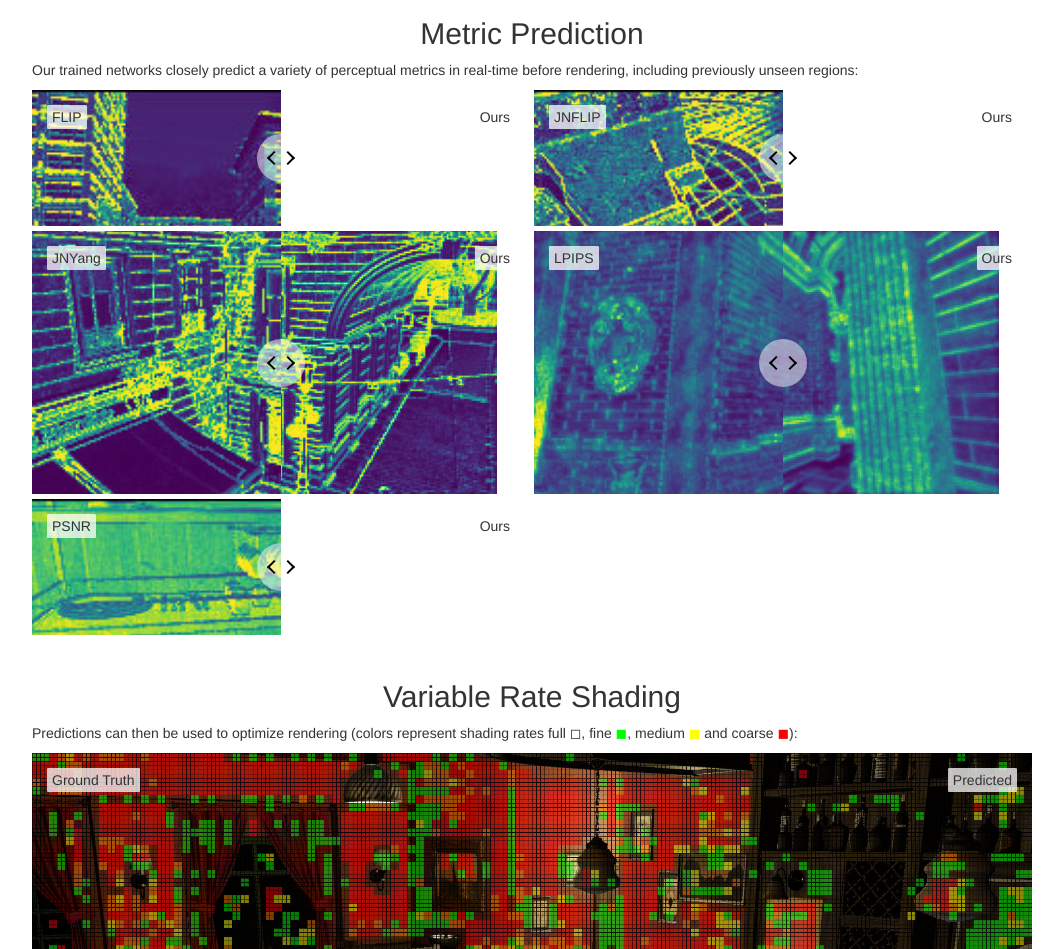
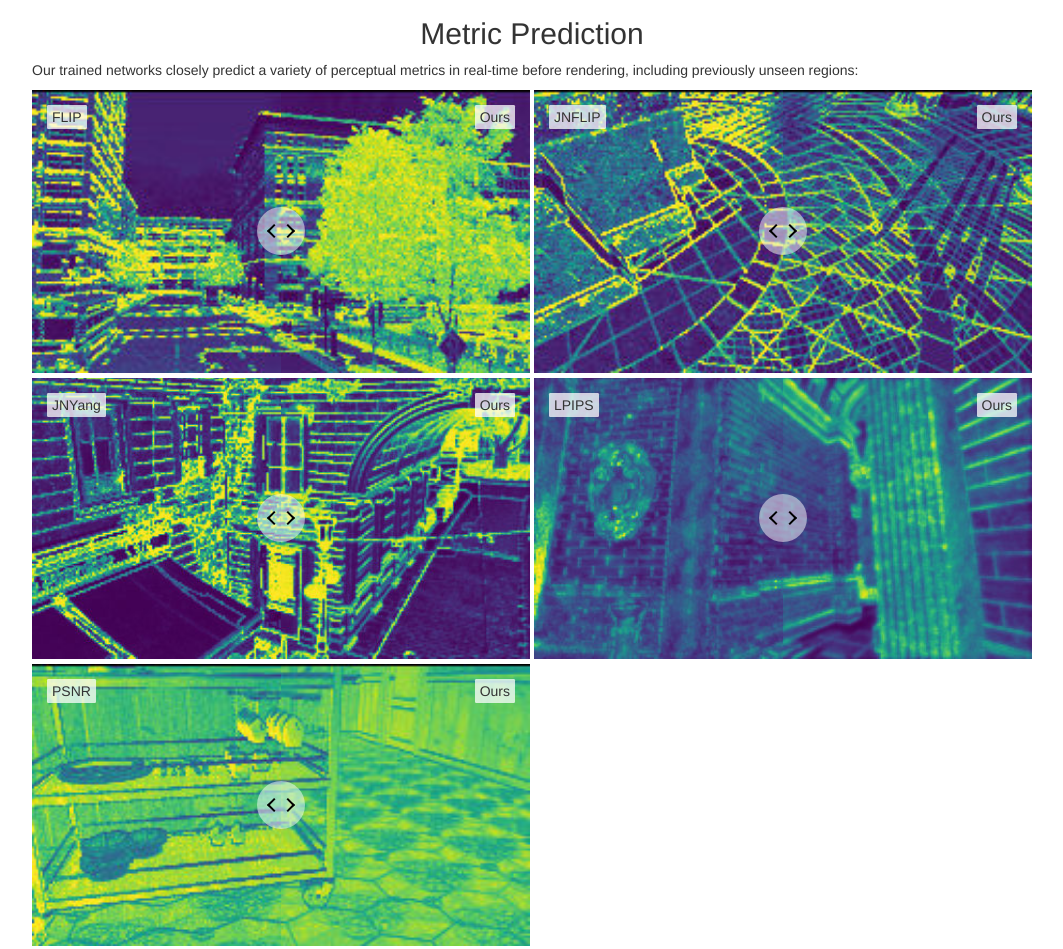
Before and after one commit to Jaliborc/rt-percept, a plain HTML site: page index.html in a window 1280 px wide. Shown: the part 1450-2399 px from the top of the page, without its empty margins (108-1171 px from the left). Drawn offline with nearby package versions, Linux system fonts and the light colour scheme.

Commit message:
Update index.html

```diff
--- a/index.html
+++ b/index.html
@@ -102,31 +102,31 @@
             <h2 class="text-center">Metric Prediction</h2>
             <p>Our trained networks closely predict a variety of perceptual metrics in real-time before rendering, including previously unseen regions:</p>
             <div id="beer-slider" class="beer-slider" data-beer-label="Ours" data-beer-start="50" style="width:49.8%; min-width:450px">
-              <img src="images/metrics/flip-net.jpg" alt="">
+              <img src="images/metrics/flip-net.jpg" alt="" style="width:100%;">
               <div class="beer-reveal" data-beer-label="FLIP">
                 <img src="images/metrics/flip-gt.jpg" alt="">
               </div>
             </div>
             <div id="beer-slider" class="beer-slider" data-beer-label="Ours" data-beer-start="50" style="width:49.8%; min-width:450px">
-              <img src="images/metrics/jnflip-net.jpg" alt="">
+              <img src="images/metrics/jnflip-net.jpg" alt="" style="width:100%;">
               <div class="beer-reveal" data-beer-label="JNFLIP">
                 <img src="images/metrics/jnflip-gt.jpg" alt="">
               </div>
             </div>
             <div id="beer-slider" class="beer-slider" data-beer-label="Ours" data-beer-start="50" style="width:49.8%; min-width:450px">
-              <img src="images/metrics/jnyang-net.jpg" alt="">
+              <img src="images/metrics/jnyang-net.jpg" alt="" style="width:100%;">
               <div class="beer-reveal" data-beer-label="JNYang">
                 <img src="images/metrics/jnyang-gt.jpg" alt="">
               </div>
             </div>
             <div id="beer-slider" class="beer-slider" data-beer-label="Ours" data-beer-start="50" style="width:49.8%; min-width:450px">
-              <img src="images/metrics/lpips-net.jpg" alt="">
+              <img src="images/metrics/lpips-net.jpg" alt="" style="width:100%;">
               <div class="beer-reveal" data-beer-label="LPIPS">
                 <img src="images/metrics/lpips-gt.jpg" alt="">
               </div>
             </div>
             <div id="beer-slider" class="beer-slider" data-beer-label="Ours" data-beer-start="50" style="width:49.8%; min-width:450px">
-              <img src="images/metrics/psnr-net.jpg" alt="">
+              <img src="images/metrics/psnr-net.jpg" alt="" style="width:100%;">
               <div class="beer-reveal" data-beer-label="PSNR">
                 <img src="images/metrics/psnr-gt.jpg" alt="">
               </div>
```
